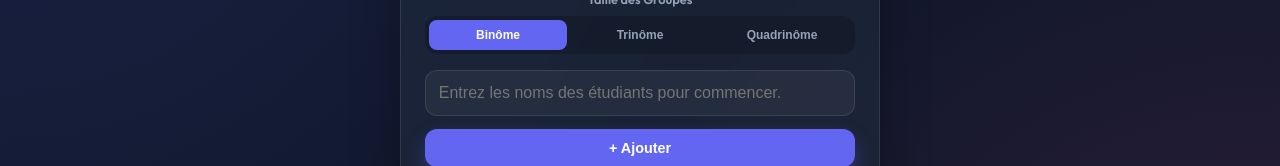
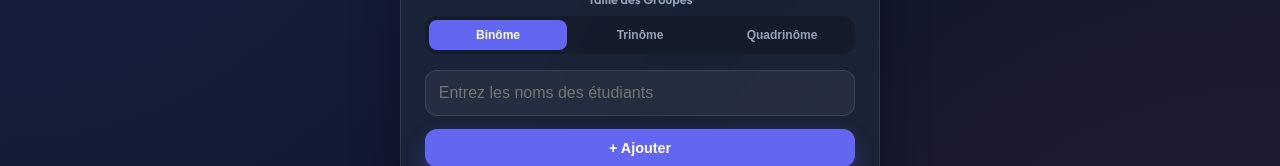
Before and after one commit to ait-assou/roulette, a React (Vite) app: page / in a window 1280 px wide. Shown: the part 266-432 px from the top of the page. Built offline with nearby package versions, Linux system fonts and the light colour scheme.

Commit message:
chore: shorten setup subtitle text in French and English translations

```diff
--- a/src/App.jsx
+++ b/src/App.jsx
@@ -9,7 +9,7 @@ const translations = {
     metaTitle: "La Roue des Binômes | Outil de Classe Interactif",
     title: "La Roue des Groupes",
     setupTitle: "Configuration de la Classe",
-    setupSubtitle: "Entrez les noms des étudiants pour commencer.",
+    setupSubtitle: "Entrez les noms des étudiants",
     addStudent: "+ Ajouter",
     startPairing: "Démarrer le Tirage",
     readyToPair: "Prêt pour le tirage de {count} étudiants.",
@@ -37,7 +37,7 @@ const translations = {
     metaTitle: "Student Pairing Wheel | Interactive Classroom Tool",
     title: "The Grouping Wheel",
     setupTitle: "Classroom Setup",
-    setupSubtitle: "Enter student names to begin.",
+    setupSubtitle: "Enter student names",
     addStudent: "+ Add",
     startPairing: "Start Grouping",
     readyToPair: "Ready to group {count} students.",
```
